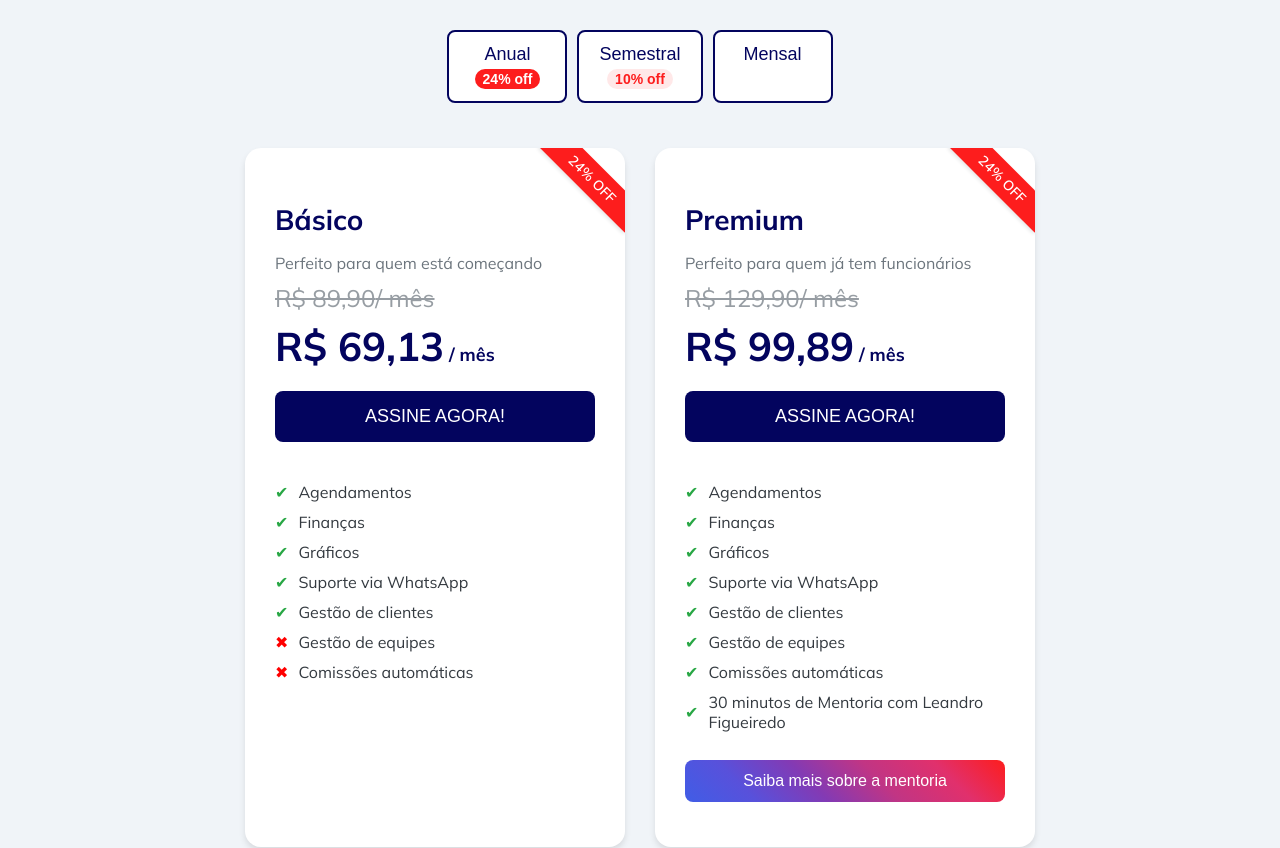
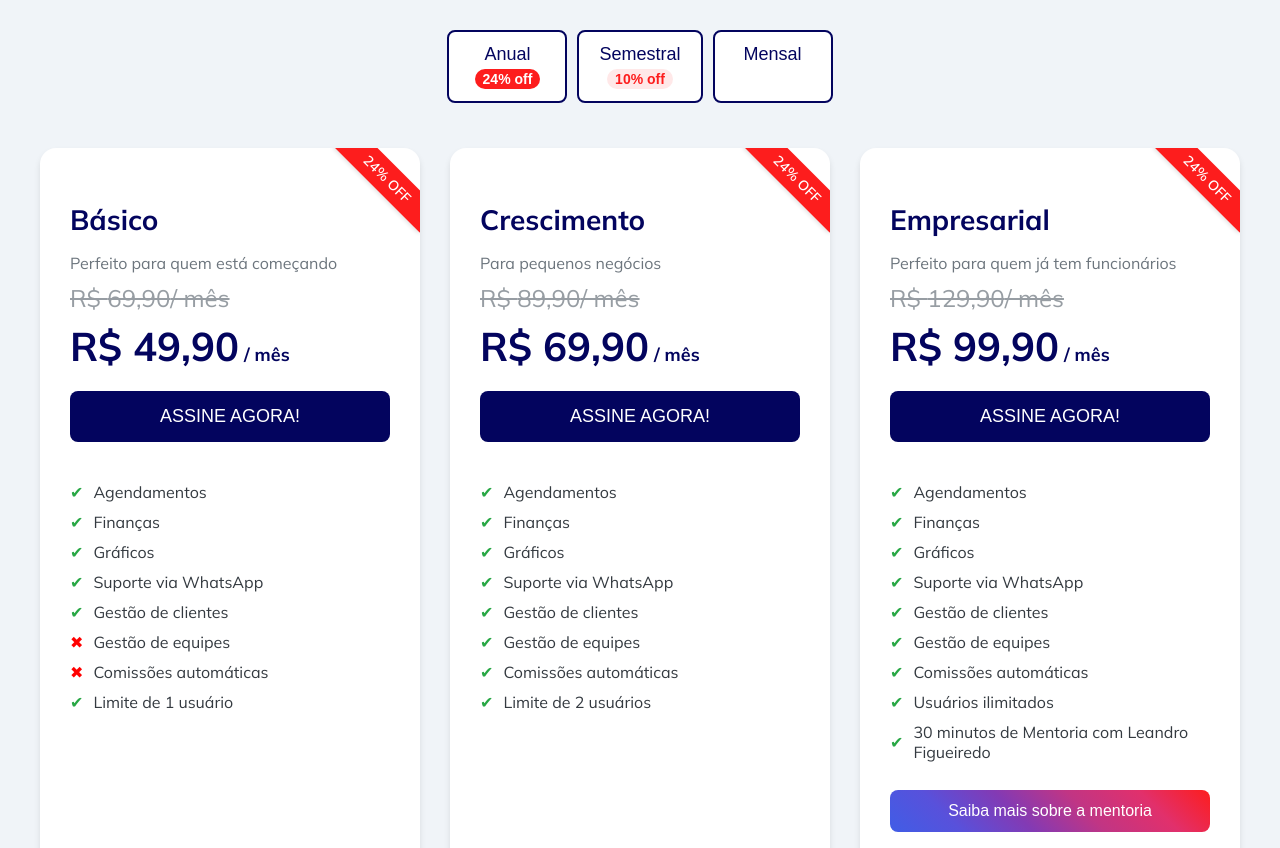
Before and after one commit to gestaoboa/gestaoboa.com.br, a React (Vite) app: page /preco in a window 1280 px wide. Shown: the part 520-1368 px from the top of the page. Built offline with nearby package versions, Linux system fonts and the light colour scheme.

Commit message:
planos novoss

```diff
--- a/src/pages/Price/index.tsx
+++ b/src/pages/Price/index.tsx
@@ -67,16 +67,19 @@ const Price = () => {
   // Price data
   const prices = {
     Anual: {
-      Basico: { original: { vista: 900, parcelas: "89,90" } }, // usando valor mensal
+      Basico: { original: { vista: 900, parcelas: "69,90" } }, // usando valor mensal
+      Standard: { original: { vista: 1080, parcelas: "89,90" } }, // usando valor mensal
       Premium: { original: { vista: 1200, parcelas: "129,90" } }, // usando valor mensal
     },
     Semestral: {
       Basico: { original: { vista: 450, parcelas: "89,90" } }, // usando valor mensal
+      Standard: { original: { vista: 540, parcelas: "89,90" } }, // usando valor mensal
       Premium: { original: { vista: 650, parcelas: "129,90" } }, // usando valor mensal
     },
     Mensal: {
-      Basico: { original: 89, parcelas: "89,90" },
-      Premium: { original: 129, parcelas: "129,90" },
+      Basico: { original: 64.89, parcelas: "69,90" },
+      Standard: { original: 90.9, parcelas: "89,90" },
+      Premium: { original: 129.91, parcelas: "129,90" },
     },
   };
 
@@ -133,7 +136,7 @@ const Price = () => {
               )}
             </button>
           ))}
-        </div>
+        </div>{" "}
         <div className="plan-cards">
           {/* Plano Básico */}
           <div className="plan-card">
@@ -146,7 +149,7 @@ const Price = () => {
             <p>Perfeito para quem está começando</p>{" "}
             {planType !== "Mensal" && (
               <div className="original-price">
-                R$ 89,90
+                R$ {prices.Mensal.Basico.parcelas}
                 <span>/ mês</span>
               </div>
             )}
@@ -155,7 +158,10 @@ const Price = () => {
             >
               {planType === "Mensal"
                 ? `R$ ${prices.Mensal.Basico.parcelas}`
-                : `R$ ${calculateDiscountedPrice(89.9, planType)
+                : `R$ ${calculateDiscountedPrice(
+                    prices.Mensal.Basico.original,
+                    planType
+                  )
                     .toFixed(2)
                     .replace(".", ",")}`}
               <span>/ mês</span>
@@ -192,8 +198,78 @@ const Price = () => {
               <li>
                 <span className="x-icon">✖</span> Comissões automáticas
               </li>
+              <li>
+                <span className="check-icon">✔</span> Limite de 1 usuário
+              </li>
             </ul>
           </div>
+
+          {/* Plano Standard */}
+          <div className="plan-card">
+            {(planType === "Anual" || planType === "Semestral") && (
+              <div className="plan-discount-badge">
+                {planType === "Anual" ? "24% OFF" : "10% OFF"}
+              </div>
+            )}
+            <h2>Crescimento</h2>
+            <p>Para pequenos negócios</p>{" "}
+            {planType !== "Mensal" && (
+              <div className="original-price">
+                R$ {prices.Mensal.Standard.parcelas}
+                <span>/ mês</span>
+              </div>
+            )}
+            <div
+              className={planType !== "Mensal" ? "discounted-price" : "price"}
+            >
+              {planType === "Mensal"
+                ? `R$ ${prices.Mensal.Standard.parcelas}`
+                : `R$ ${calculateDiscountedPrice(
+                    prices.Mensal.Standard.original,
+                    planType
+                  )
+                    .toFixed(2)
+                    .replace(".", ",")}`}
+              <span>/ mês</span>
+            </div>
+            <button
+              className="sign-button"
+              onClick={() => {
+                window.open(
+                  "https://wa.me/5553999461550?text=Quero%20assinar%20o%20plano%20standard!"
+                );
+              }}
+            >
+              ASSINE AGORA!
+            </button>{" "}
+            <ul className="benefits-list">
+              <li>
+                <span className="check-icon">✔</span> Agendamentos
+              </li>
+              <li>
+                <span className="check-icon">✔</span> Finanças
+              </li>
+              <li>
+                <span className="check-icon">✔</span> Gráficos
+              </li>
+              <li>
+                <span className="check-icon">✔</span> Suporte via WhatsApp
+              </li>
+              <li>
+                <span className="check-icon">✔</span> Gestão de clientes
+              </li>
+              <li>
+                <span className="check-icon">✔</span> Gestão de equipes
+              </li>
+              <li>
+                <span className="check-icon">✔</span> Comissões automáticas
+              </li>
+              <li>
+                <span className="check-icon">✔</span> Limite de 2 usuários
+              </li>
+            </ul>
+          </div>
+
           {/* Plano Premium */}
           <div className="plan-card">
             {(planType === "Anual" || planType === "Semestral") && (
@@ -201,11 +277,11 @@ const Price = () => {
                 {planType === "Anual" ? "24% OFF" : "10% OFF"}
               </div>
             )}
-            <h2>Premium</h2>
+            <h2>Empresarial</h2>
             <p>Perfeito para quem já tem funcionários</p>{" "}
             {planType !== "Mensal" && (
               <div className="original-price">
-                R$ 129,90
+                R$ {prices.Mensal.Premium.parcelas}
                 <span>/ mês</span>
               </div>
             )}
@@ -214,7 +290,10 @@ const Price = () => {
             >
               {planType === "Mensal"
                 ? `R$ ${prices.Mensal.Premium.parcelas}`
-                : `R$ ${calculateDiscountedPrice(129.9, planType)
+                : `R$ ${calculateDiscountedPrice(
+                    prices.Mensal.Premium.original,
+                    planType
+                  )
                     .toFixed(2)
                     .replace(".", ",")}`}
               <span>/ mês</span>
@@ -250,6 +329,9 @@ const Price = () => {
               </li>
               <li>
                 <span className="check-icon">✔</span> Comissões automáticas
+              </li>
+              <li>
+                <span className="check-icon">✔</span> Usuários ilimitados
               </li>
               <li>
                 <span className="check-icon">✔</span> 30 minutos de Mentoria com
```
